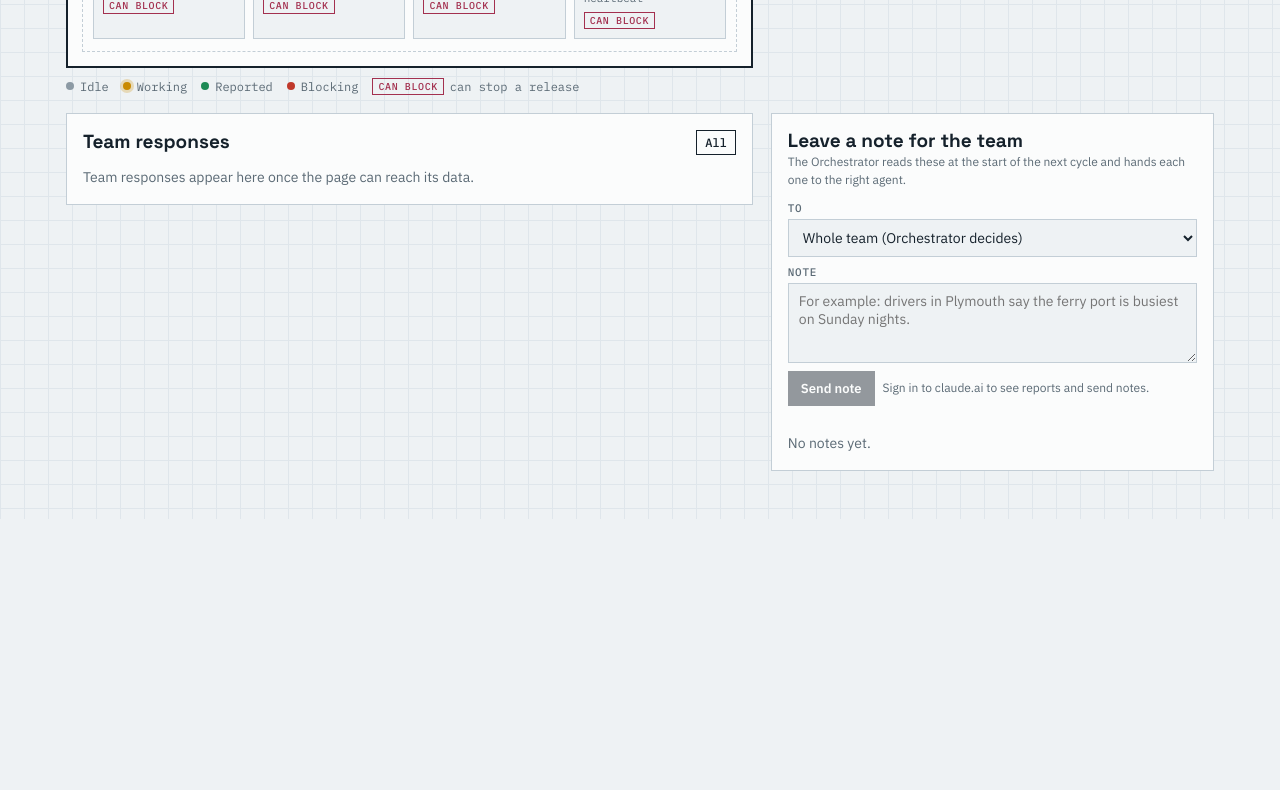
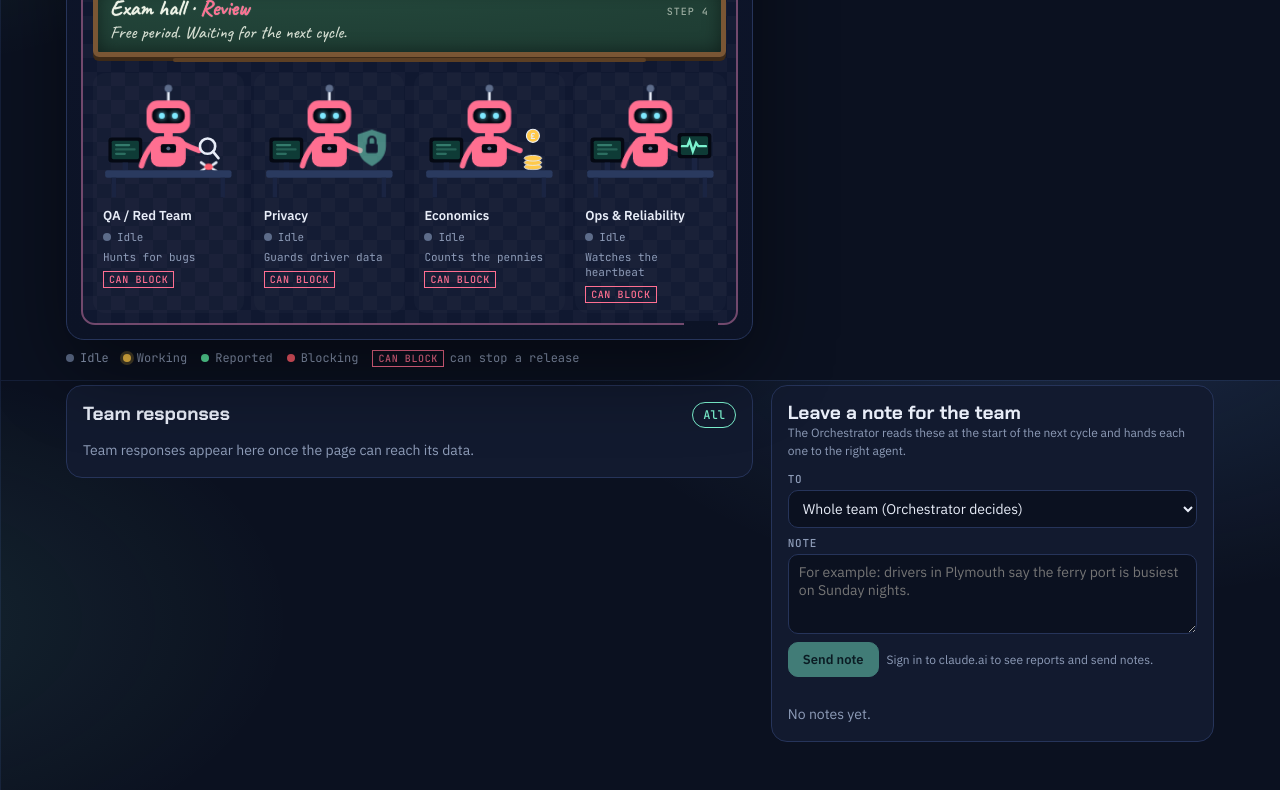
Before and after one commit to sabzino45-rgb/your-username-fairfare, a plain HTML site: page office/index.html in a window 1280 px wide. Shown: the part 1220-2010 px from the top of the page. Before the commit the page ends 1739 px from the top, so only its background shows below. Drawn offline with Linux system fonts and the light colour scheme.

Commit message:
Office: Robot School night theme with classrooms and live chalkboards
Co-Authored-By: Claude Opus 5.5 <noreply@anthropic.com>
Claude-Session: https://claude.ai/code/session_016DuPDFF8f4XzRxamFLKQDy

```diff
--- a/office/index.html
+++ b/office/index.html
@@ -2,73 +2,74 @@
 <meta name="claude:viewport-fit-sides" content="cover">
 <link rel="preconnect" href="https://fonts.googleapis.com">
 <link rel="preconnect" href="https://fonts.gstatic.com" crossorigin>
-<link rel="stylesheet" href="https://fonts.googleapis.com/css2?family=Space+Grotesk:wght@500;700&family=IBM+Plex+Sans:wght@400;500;600&family=IBM+Plex+Mono:wght@400;500&display=swap">
+<link rel="stylesheet" href="https://fonts.googleapis.com/css2?family=Chakra+Petch:wght@500;700&family=IBM+Plex+Sans:wght@400;500;600&family=JetBrains+Mono:wght@400;500&family=Caveat:wght@500;700&display=swap">
 <style>
-/* Layout: an architect's floor plan of the agent team (rooms = departments, desks = agents),
-   with a detail panel for the selected desk and the team's response log beside it. */
+/* Layout: a robot school at night. Each department is a classroom with a chalkboard at the front
+   showing its live lesson; robots sit at desks facing it. Detail panel and the team's log sit beside.
+   Deliberately one dark look (after-hours academy), so colours are set explicitly for every host theme. */
 :root {
-  --paper: #eef2f4; --sheet: #fbfcfc; --ink: #15212b; --muted: #5b6a75; --line: #c3ced6; --grid: #dfe6eb;
-  --accent: #1d8a55;
-  --command: #15212b; --discovery: #2f63a3; --engineering: #9a5b12; --review: #a3304f; --you: #1d8a55;
-  --idle: #8c9aa4; --working: #c98a00; --done: #1d8a55; --blocked: #c0392b;
-  --visor: #1b2731; --eye: #5fd4f5; --desk: #b9c5cd; --deskleg: #8f9da7; --screen: #dff4ec;
-  --display: "Space Grotesk", "Segoe UI", system-ui, sans-serif;
+  --paper: #0b1120; --sheet: #121a2f; --ink: #e8edf8; --muted: #8e9cb8; --line: #26345a; --grid: #151f38;
+  --accent: #7cf3d0;
+  --command: #c4cdfa; --discovery: #6aa8ff; --engineering: #ffb547; --review: #ff6f91; --you: #7cf3d0;
+  --idle: #5d6c8a; --working: #ffc94a; --done: #5ef0a8; --blocked: #ff5d6c;
+  --visor: #050913; --eye: #7fe9ff; --desk: #2a3a5f; --deskleg: #1a2442; --screen: #0e3b36;
+  --board: #1d3a31; --board-hi: #24483c; --chalk: #edf3e6; --frame: #7a5634;
+  --display: "Chakra Petch", "Segoe UI", system-ui, sans-serif;
   --body: "IBM Plex Sans", system-ui, -apple-system, "Segoe UI", sans-serif;
-  --mono: "IBM Plex Mono", ui-monospace, Consolas, monospace;
-}
-@media (prefers-color-scheme: dark) {
-  :root:not([data-theme="light"]) {
-    --paper: #0f171d; --sheet: #15202a; --ink: #e4ebf0; --muted: #93a3ae; --line: #2e3d49; --grid: #1b2833;
-    --accent: #4fc48a; --command: #e4ebf0; --discovery: #79a7e0; --engineering: #e0a45a; --review: #ec7d9a; --you: #4fc48a;
-    --idle: #6f808c; --working: #f0b54a; --done: #4fc48a; --blocked: #ff7b70; color-scheme: dark;
-    --visor: #0a1116; --eye: #8eeaff; --desk: #3a4955; --deskleg: #2a3640; --screen: #12352a;
-  }
-}
-:root[data-theme="dark"] {
-  --paper: #0f171d; --sheet: #15202a; --ink: #e4ebf0; --muted: #93a3ae; --line: #2e3d49; --grid: #1b2833;
-  --accent: #4fc48a; --command: #e4ebf0; --discovery: #79a7e0; --engineering: #e0a45a; --review: #ec7d9a; --you: #4fc48a;
-  --idle: #6f808c; --working: #f0b54a; --done: #4fc48a; --blocked: #ff7b70; color-scheme: dark;
-  --visor: #0a1116; --eye: #8eeaff; --desk: #3a4955; --deskleg: #2a3640; --screen: #12352a;
+  --mono: "JetBrains Mono", ui-monospace, Consolas, monospace;
+  --chalkfont: "Caveat", "Segoe Print", "Comic Sans MS", cursive;
+  color-scheme: dark;
 }
 * { box-sizing: border-box; }
 body {
   background: var(--paper); color: var(--ink); font: 15px/1.5 var(--body); margin: 0;
-  background-image: linear-gradient(var(--grid) 1px, transparent 1px), linear-gradient(90deg, var(--grid) 1px, transparent 1px);
-  background-size: 24px 24px;
+  background-image: radial-gradient(900px 500px at 85% -10%, rgba(106, 168, 255, .16), transparent 60%),
+    radial-gradient(700px 420px at -10% 30%, rgba(124, 243, 208, .09), transparent 60%),
+    linear-gradient(var(--grid) 1px, transparent 1px), linear-gradient(90deg, var(--grid) 1px, transparent 1px);
+  background-size: auto, auto, 32px 32px, 32px 32px; background-attachment: fixed;
 }
 .wrap { max-width: 1180px; margin: 0 auto; padding-block: 28px 48px;
   padding-left: max(16px, env(safe-area-inset-left, 0px)); padding-right: max(16px, env(safe-area-inset-right, 0px));
   display: flex; flex-direction: column; gap: 18px; }
 header { display: flex; justify-content: space-between; align-items: flex-end; gap: 16px; flex-wrap: wrap; }
 .label { font: 500 11px/1.2 var(--mono); letter-spacing: .14em; text-transform: uppercase; color: var(--muted); }
-h1 { font: 700 clamp(30px, 5vw, 44px)/1.02 var(--display); margin: 6px 0 0; letter-spacing: -.01em; text-wrap: balance; }
+h1 { font: 700 clamp(32px, 5.4vw, 52px)/1 var(--display); margin: 6px 0 0; letter-spacing: .005em; text-wrap: balance; text-transform: uppercase; }
+h1 em { font-style: normal; color: var(--accent); text-shadow: 0 0 22px rgba(124, 243, 208, .45); }
 h2 { font: 700 19px/1.2 var(--display); margin: 0; }
 h3 { font: 600 15px/1.3 var(--body); margin: 0; }
 .lede { color: var(--muted); max-width: 62ch; margin: 6px 0 0; }
 .stats { display: flex; gap: 8px; flex-wrap: wrap; }
-.stat { background: var(--sheet); border: 1px solid var(--line); padding: 8px 12px; min-width: 104px; }
+.stat { background: var(--sheet); border: 1px solid var(--line); border-radius: 10px; padding: 8px 12px; min-width: 104px; }
 .stat b { display: block; font: 500 22px/1.1 var(--mono); font-variant-numeric: tabular-nums; }
 .stat span { font: 400 11px var(--mono); color: var(--muted); letter-spacing: .06em; text-transform: uppercase; }
 
 .layout { display: grid; grid-template-columns: minmax(0, 1.55fr) minmax(0, 1fr); gap: 18px; align-items: start; }
 @media (max-width: 900px) { .layout { grid-template-columns: 1fr; } }
 
-/* Floor plan */
-.plan { background: var(--sheet); border: 2px solid var(--ink); padding: 14px; display: grid; gap: 10px;
-  grid-template-columns: repeat(6, minmax(0, 1fr)); grid-template-areas:
-  "cmd cmd you you you you" "disc disc disc eng eng eng" "rev rev rev rev rev rev"; position: relative; }
+/* School plan */
+.plan { background: linear-gradient(180deg, #0f1730, #0c1326); border: 1px solid var(--line); border-radius: 18px; padding: 14px;
+  display: grid; gap: 14px; grid-template-columns: repeat(6, minmax(0, 1fr)); position: relative;
+  grid-template-areas: "cmd cmd you you you you" "disc disc disc eng eng eng" "rev rev rev rev rev rev";
+  box-shadow: 0 30px 80px rgba(0, 0, 0, .45), inset 0 1px 0 rgba(255, 255, 255, .04); }
 @media (max-width: 620px) { .plan { grid-template-columns: 1fr; grid-template-areas: "cmd" "you" "disc" "eng" "rev"; } }
-.room { border: 1.5px dashed var(--line); padding: 10px 10px 12px; min-width: 0; display: flex; flex-direction: column; gap: 8px; position: relative; }
-.room::before { content: ""; position: absolute; left: -2px; top: 18px; width: 4px; height: 26px; background: var(--sheet); } /* door gap */
-.room .rname { display: flex; justify-content: space-between; gap: 8px; align-items: baseline; }
-.room .rname .label { color: var(--rc); }
-.room .step { font: 500 11px var(--mono); color: var(--muted); }
-.desks { display: grid; grid-template-columns: repeat(auto-fill, minmax(140px, 1fr)); gap: 8px; }
-.desk { all: unset; cursor: pointer; display: flex; flex-direction: column; gap: 6px; padding: 9px; border: 1px solid var(--line);
-  background: var(--paper); position: relative; min-width: 0; }
-.desk:hover { border-color: var(--rc); }
+.room { min-width: 0; display: flex; flex-direction: column; gap: 10px; padding: 10px; border-radius: 14px; position: relative;
+  border: 2px solid color-mix(in srgb, var(--rc) 35%, var(--line));
+  background: repeating-conic-gradient(rgba(255, 255, 255, .025) 0 25%, transparent 0 50%) 0 0 / 28px 28px, #101830; }
+.room::after { content: ""; position: absolute; right: 18px; bottom: -2px; width: 34px; height: 4px; background: #0c1326; }
+.board { background: radial-gradient(120% 140% at 30% 0%, var(--board-hi), var(--board)); border: 5px solid var(--frame); border-radius: 6px;
+  padding: 8px 12px 9px; box-shadow: inset 0 0 18px rgba(0, 0, 0, .45), 0 4px 0 #3e2a17; position: relative; min-width: 0; }
+.board::after { content: ""; position: absolute; left: 12%; right: 12%; bottom: -10px; height: 4px; background: #5c3f24; border-radius: 2px; }
+.board .bh { display: flex; justify-content: space-between; align-items: baseline; gap: 8px; }
+.board .rn { font: 700 22px/1.05 var(--chalkfont); color: var(--chalk); text-shadow: 0 0 1px rgba(255, 255, 255, .6); }
+.board .rn b { color: var(--rc); font-weight: 700; }
+.board .step { font: 500 10px var(--mono); letter-spacing: .1em; text-transform: uppercase; color: rgba(237, 243, 230, .6); white-space: nowrap; }
+.board .lesson { font: 500 18px/1.15 var(--chalkfont); color: rgba(237, 243, 230, .88); margin-top: 2px; overflow-wrap: break-word; }
+.desks { display: grid; grid-template-columns: repeat(auto-fill, minmax(140px, 1fr)); gap: 10px; margin-top: 6px; }
+.desk { all: unset; cursor: pointer; display: flex; flex-direction: column; gap: 6px; padding: 9px; border: 1px solid transparent; border-radius: 12px;
+  background: rgba(255, 255, 255, .02); position: relative; min-width: 0; transition: border-color .2s, box-shadow .2s, transform .2s; }
+.desk:hover { border-color: color-mix(in srgb, var(--rc) 60%, transparent); transform: translateY(-2px); }
 .desk:focus-visible { outline: 2px solid var(--accent); outline-offset: 2px; }
-.desk[aria-pressed="true"] { border: 2px solid var(--rc); padding: 8px; background: var(--sheet); }
+.desk[aria-pressed="true"] { border-color: var(--rc); background: color-mix(in srgb, var(--rc) 9%, var(--sheet)); box-shadow: 0 0 0 1px var(--rc), 0 0 28px color-mix(in srgb, var(--rc) 35%, transparent); }
 .desk .top { display: flex; align-items: center; gap: 8px; }
 .avatar { width: 30px; height: 30px; border-radius: 50%; display: grid; place-items: center; flex: none;
   font: 700 12px var(--display); color: var(--sheet); background: var(--rc); }
@@ -83,8 +84,8 @@ h3 { font: 600 15px/1.3 var(--body); margin: 0; }
 .legend span { display: inline-flex; align-items: center; gap: 6px; }
 
 /* Panels */
-.panel { background: var(--sheet); border: 1px solid var(--line); padding: 16px; display: flex; flex-direction: column; gap: 12px; min-width: 0; }
-.panel.sel { border-top: 4px solid var(--rc); }
+.panel { background: var(--sheet); border: 1px solid var(--line); border-radius: 16px; padding: 16px; display: flex; flex-direction: column; gap: 12px; min-width: 0; }
+.panel.sel { border-top: 3px solid var(--rc); box-shadow: 0 -10px 40px -24px var(--rc); }
 .kv { display: grid; grid-template-columns: 96px minmax(0, 1fr); gap: 6px 12px; font-size: 14px; margin: 0; }
 .kv dt { font: 500 11px/1.9 var(--mono); letter-spacing: .08em; text-transform: uppercase; color: var(--muted); }
 .kv dd { margin: 0; overflow-wrap: anywhere; }
@@ -95,10 +96,10 @@ code { font: 13px var(--mono); background: var(--paper); padding: 1px 4px; }
 .resp p { margin: 4px 0 0; white-space: pre-wrap; overflow-wrap: anywhere; }
 .empty { color: var(--muted); font-size: 14px; margin: 0; }
 .row { display: flex; gap: 8px; flex-wrap: wrap; align-items: center; }
-.btn { font: 600 13px var(--body); border: 1px solid var(--ink); background: var(--ink); color: var(--sheet); padding: 8px 12px; cursor: pointer; }
-.btn.ghost { background: transparent; color: var(--ink); }
+.btn { font: 600 13px var(--body); border: 1px solid var(--accent); background: var(--accent); color: #062019; padding: 8px 14px; border-radius: 10px; cursor: pointer; }
+.btn.ghost { background: transparent; color: var(--accent); }
 .btn:disabled { opacity: .45; cursor: default; }
-select, textarea { font: 14px var(--body); color: var(--ink); background: var(--paper); border: 1px solid var(--line); padding: 8px 10px; width: 100%; }
+select, textarea { font: 14px var(--body); color: var(--ink); background: var(--paper); border: 1px solid var(--line); border-radius: 10px; padding: 8px 10px; width: 100%; }
 textarea { min-height: 80px; resize: vertical; }
 label.f { display: flex; flex-direction: column; gap: 4px; font: 500 11px var(--mono); letter-spacing: .06em; text-transform: uppercase; color: var(--muted); }
 .gate { display: flex; gap: 10px; align-items: flex-start; padding: 8px 0; border-top: 1px solid var(--line); }
@@ -108,8 +109,8 @@ label.f { display: flex; flex-direction: column; gap: 4px; font: 500 11px var(--
 .gate .d { font-size: 13px; color: var(--muted); overflow-wrap: anywhere; }
 .note { font-size: 12px; color: var(--muted); margin: 0; }
 .tabs { display: flex; gap: 4px; flex-wrap: wrap; }
-.tabs button { font: 500 12px var(--mono); border: 1px solid var(--line); background: transparent; color: var(--muted); padding: 4px 8px; cursor: pointer; }
-.tabs button[aria-pressed="true"] { border-color: var(--ink); color: var(--ink); }
+.tabs button { font: 500 12px var(--mono); border: 1px solid var(--line); background: transparent; color: var(--muted); padding: 4px 10px; border-radius: 999px; cursor: pointer; }
+.tabs button[aria-pressed="true"] { border-color: var(--accent); color: var(--accent); }
 
 /* Robots */
 .bot-svg { width: 100%; max-width: 170px; height: auto; display: block; margin: 0 auto; overflow: visible; }
@@ -120,7 +121,9 @@ label.f { display: flex; flex-direction: column; gap: 4px; font: 500 11px var(--
 .bot-svg .mon { fill: var(--visor); } .bot-svg .scr { fill: var(--screen); }
 .bot-svg .acc { fill: var(--accent); } .bot-svg .accs { stroke: var(--accent); fill: none; stroke-width: 2.2; stroke-linecap: round; }
 .bot-svg .paper { fill: var(--sheet); stroke: var(--line); }
-.bot-svg .ant { fill: var(--idle); } .bot-svg .ant[data-s="working"] { fill: var(--working); animation: pulse 1s ease-in-out infinite; }
+.bot-svg .ant { fill: var(--idle); }
+.bot-svg .ant[data-s="working"] { filter: drop-shadow(0 0 4px var(--working)); } .bot-svg .ant[data-s="done"] { filter: drop-shadow(0 0 4px var(--done)); } .bot-svg .ant[data-s="blocked"] { filter: drop-shadow(0 0 4px var(--blocked)); }
+.bot-svg .eye { filter: drop-shadow(0 0 2.5px var(--eye)); } .bot-svg .ant[data-s="working"] { fill: var(--working); animation: pulse 1s ease-in-out infinite; }
 .bot-svg .ant[data-s="done"] { fill: var(--done); } .bot-svg .ant[data-s="blocked"] { fill: var(--blocked); animation: pulse .6s ease-in-out infinite; }
 .bot { animation: bob 3.2s ease-in-out infinite; }
 .eyes { animation: blink 4.5s infinite; transform-box: fill-box; transform-origin: center; }
@@ -166,9 +169,9 @@ label.f { display: flex; flex-direction: column; gap: 4px; font: 500 11px var(--
 <div class="wrap">
   <header>
     <div>
-      <div class="label">FairFare · Agent office · South West</div>
-      <h1>Who's working on FairFare</h1>
-      <p class="lede">Twelve robot agents run the improvement loop, plus you at the human desk. Pick a robot to see the agent's job, what it reads and writes, and everything it has reported.</p>
+      <div class="label">FairFare · Robot academy · Night shift</div>
+      <h1>FairFare <em>Robot</em> School</h1>
+      <p class="lede">Twelve robot agents learn and work in their classrooms, plus you in the staff room. Each chalkboard shows the room's live lesson. Pick a robot to see the agent's job, what it reads and writes, and everything it has reported.</p>
     </div>
     <div class="stats" id="stats"></div>
   </header>
@@ -211,18 +214,18 @@ label.f { display: flex; flex-direction: column; gap: 4px; font: 500 11px var(--
 <script>
 // ---------- the team (mirrors .claude/agents/ in the repository) ----------
 const ROOMS = [
-  { id: "cmd", name: "Command", color: "--command", step: "Runs every step" },
-  { id: "you", doing: "Signs off", name: "Human desk", color: "--you", step: "Signs off" },
-  { id: "disc", name: "Discovery", color: "--discovery", step: "Steps 1–2" },
-  { id: "eng", name: "Engineering", color: "--engineering", step: "Step 3" },
-  { id: "rev", name: "Review gate", color: "--review", step: "Step 4" },
+  { id: "cmd", name: "Command", place: "Head's office", color: "--command", step: "Every step" },
+  { id: "you", name: "You", place: "Staff room", color: "--you", step: "Sign-off" },
+  { id: "disc", name: "Discovery", place: "Classroom 1", color: "--discovery", step: "Steps 1–2" },
+  { id: "eng", name: "Engineering", place: "Lab 2", color: "--engineering", step: "Step 3" },
+  { id: "rev", name: "Review", place: "Exam hall", color: "--review", step: "Step 4" },
 ];
 const AGENTS = [
   { id: "orchestrator", doing: "Checks off the plan", name: "Orchestrator", room: "cmd", ini: "OR",
     role: "Runs the loop. Sets one measurable goal per cycle, assigns work, collects reports and decides pass or fail.",
     owns: "The cycle and the decision log", reads: "insights.md, decisions.md, every agent's report", writes: "decisions.md, reports/cycle-N/",
     block: false, gates: "Never approves legal, pricing, safety or shipping. Those go to you." },
-  { id: "you", name: "You (owner)", room: "you", ini: "YOU",
+  { id: "you", doing: "Signs off", name: "You (owner)", room: "you", ini: "YOU",
     role: "Approves what agents may not: legal and Uber terms questions, pricing, shipping to drivers, and any change to the safety rule.",
     owns: "Final sign-off", reads: "Waiting on you list, cycle summaries", writes: "Ticks in human_gates.md, notes to the team", block: true, gates: "Your word is final." },
   { id: "research", doing: "Searches for evidence", name: "Research", room: "disc", ini: "RE",
@@ -338,10 +341,26 @@ const wordOf = (id) => id === "you" ? (gates.some((g) => g.state !== "done") ? "
 const STATE_WORD = { idle: "Idle", working: "Working", done: "Reported", blocked: "Blocking" };
 
 // ---------- render ----------
+// What the chalkboard says: what this room's robots are doing right now
+function lessonFor(r) {
+  if (r.id === "you") {
+    const n = gates.filter((g) => g.state !== "done").length;
+    return n ? `Today: ${n} thing${n === 1 ? "" : "s"} to sign off` : "Nothing to sign off. Put the kettle on.";
+  }
+  const inRoom = AGENTS.filter((a) => a.room === r.id);
+  const working = inRoom.filter((a) => stateOf(a.id) === "working");
+  if (working.length) return `Now: ${(status[working[0].id] || {}).task || working[0].doing}`;
+  const blocked = inRoom.find((a) => stateOf(a.id) === "blocked");
+  if (blocked) return `Stopped: ${blocked.name} is blocking`;
+  if (inRoom.some((a) => stateOf(a.id) === "done")) return "Lesson done. Homework handed in.";
+  return "Free period. Waiting for the next cycle.";
+}
+
 function renderPlan() {
   $("#plan").innerHTML = ROOMS.map((r) => `
     <div class="room" style="grid-area:${r.id};--rc:var(${r.color})">
-      <div class="rname"><span class="label">${esc(r.name)}</span><span class="step">${esc(r.step)}</span></div>
+      <div class="board"><div class="bh"><span class="rn">${esc(r.place)} · <b>${esc(r.name)}</b></span><span class="step">${esc(r.step)}</span></div>
+        <div class="lesson">${esc(lessonFor(r))}</div></div>
       <div class="desks">${AGENTS.filter((a) => a.room === r.id).map((a) => `
         <button class="desk" data-id="${a.id}" aria-pressed="${a.id === selected}" style="--rc:var(${r.color})">
           ${robot(a, stateOf(a.id))}
```
